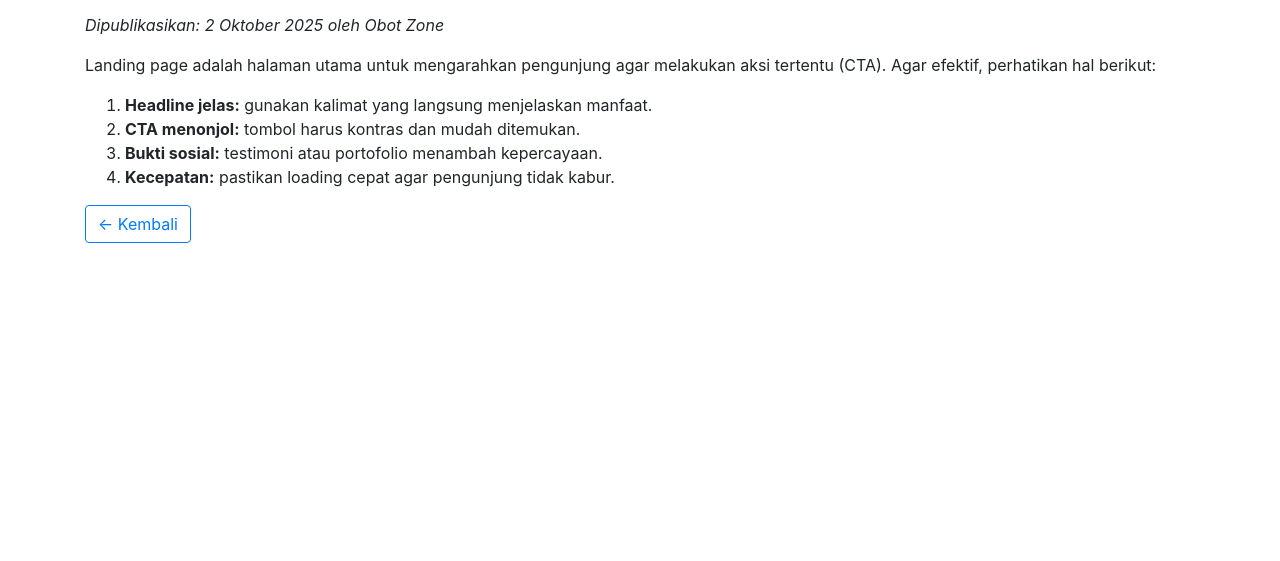
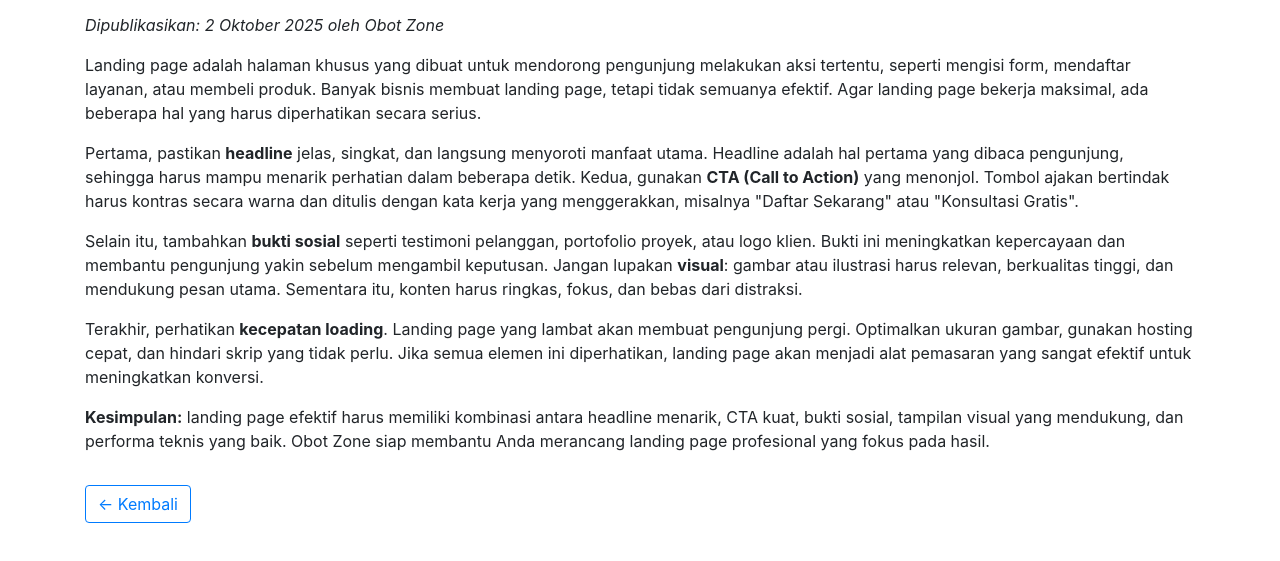
Before and after one commit to Obotzone/obotzone-landing, a plain HTML site: page artikel/tips-landingpage.html in a window 1280 px wide. Shown: the part 75-636 px from the top of the page. Drawn offline with nearby package versions, Linux system fonts and the light colour scheme.

Commit message:
Update tips-landingpage.html

```diff
--- a/artikel/tips-landingpage.html
+++ b/artikel/tips-landingpage.html
@@ -9,14 +9,18 @@
   <div class="container">
     <h1 class="mb-3">Tips Membuat Landing Page yang Efektif</h1>
     <p><em>Dipublikasikan: 2 Oktober 2025 oleh Obot Zone</em></p>
-    <p>Landing page adalah halaman utama untuk mengarahkan pengunjung agar melakukan aksi tertentu (CTA). Agar efektif, perhatikan hal berikut:</p>
-    <ol>
-      <li><strong>Headline jelas:</strong> gunakan kalimat yang langsung menjelaskan manfaat.</li>
-      <li><strong>CTA menonjol:</strong> tombol harus kontras dan mudah ditemukan.</li>
-      <li><strong>Bukti sosial:</strong> testimoni atau portofolio menambah kepercayaan.</li>
-      <li><strong>Kecepatan:</strong> pastikan loading cepat agar pengunjung tidak kabur.</li>
-    </ol>
-    <a href="../index.html#blog" class="btn btn-outline-primary">← Kembali</a>
+
+    <p>Landing page adalah halaman khusus yang dibuat untuk mendorong pengunjung melakukan aksi tertentu, seperti mengisi form, mendaftar layanan, atau membeli produk. Banyak bisnis membuat landing page, tetapi tidak semuanya efektif. Agar landing page bekerja maksimal, ada beberapa hal yang harus diperhatikan secara serius.</p>
+
+    <p>Pertama, pastikan <strong>headline</strong> jelas, singkat, dan langsung menyoroti manfaat utama. Headline adalah hal pertama yang dibaca pengunjung, sehingga harus mampu menarik perhatian dalam beberapa detik. Kedua, gunakan <strong>CTA (Call to Action)</strong> yang menonjol. Tombol ajakan bertindak harus kontras secara warna dan ditulis dengan kata kerja yang menggerakkan, misalnya "Daftar Sekarang" atau "Konsultasi Gratis".</p>
+
+    <p>Selain itu, tambahkan <strong>bukti sosial</strong> seperti testimoni pelanggan, portofolio proyek, atau logo klien. Bukti ini meningkatkan kepercayaan dan membantu pengunjung yakin sebelum mengambil keputusan. Jangan lupakan <strong>visual</strong>: gambar atau ilustrasi harus relevan, berkualitas tinggi, dan mendukung pesan utama. Sementara itu, konten harus ringkas, fokus, dan bebas dari distraksi.</p>
+
+    <p>Terakhir, perhatikan <strong>kecepatan loading</strong>. Landing page yang lambat akan membuat pengunjung pergi. Optimalkan ukuran gambar, gunakan hosting cepat, dan hindari skrip yang tidak perlu. Jika semua elemen ini diperhatikan, landing page akan menjadi alat pemasaran yang sangat efektif untuk meningkatkan konversi.</p>
+
+    <p><strong>Kesimpulan:</strong> landing page efektif harus memiliki kombinasi antara headline menarik, CTA kuat, bukti sosial, tampilan visual yang mendukung, dan performa teknis yang baik. Obot Zone siap membantu Anda merancang landing page profesional yang fokus pada hasil.</p>
+
+    <a href="../index.html#blog" class="btn btn-outline-primary mt-3">← Kembali</a>
   </div>
 </body>
 </html>
```
